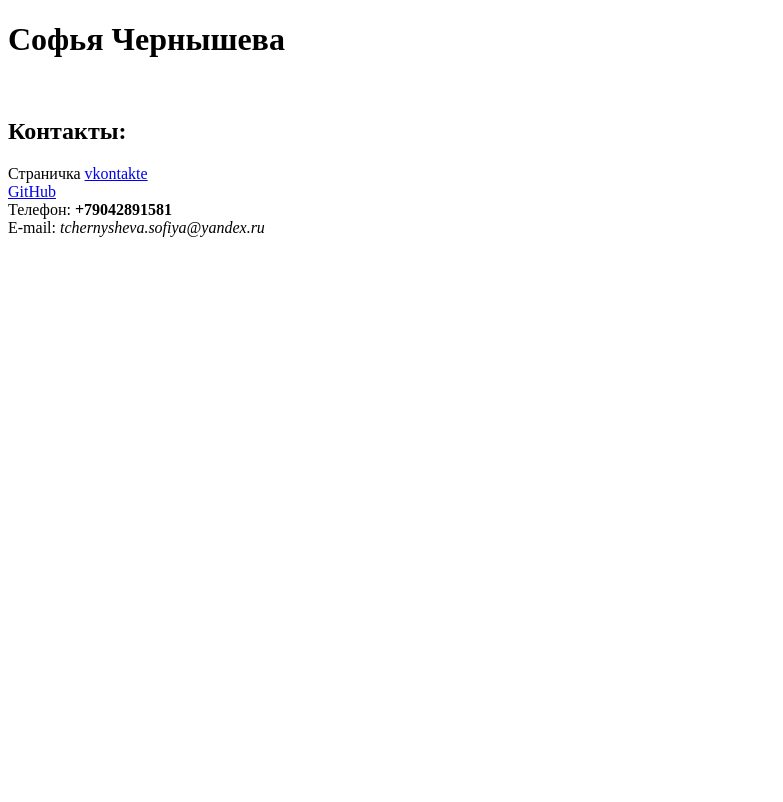
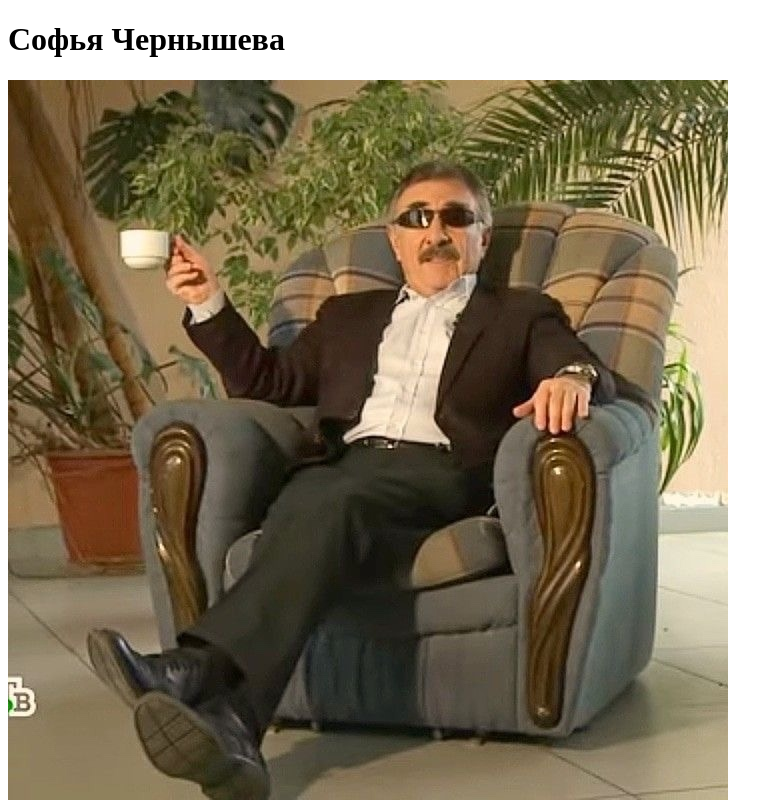
Before and after one commit to Sofya55/my-resume, a plain HTML site: page index.html in a window 1280 px wide. Shown: the top 802 px of the page, without its empty margins (0-783 px from the left). Drawn offline with Linux system fonts and the light colour scheme.

Commit message:
Update index.html

```diff
--- a/index.html
+++ b/index.html
@@ -7,6 +7,7 @@
   </head>
   <body>
     <left><h1>Софья Чернышева</h1></left>
+   <img src="images/letsspillsometea.jpg" alt=":3">
     <br/>
     <h2>Контакты:</h2>
     Страничка <a href=https://vk.com/sonyaa_0/>vkontakte</a>
```
